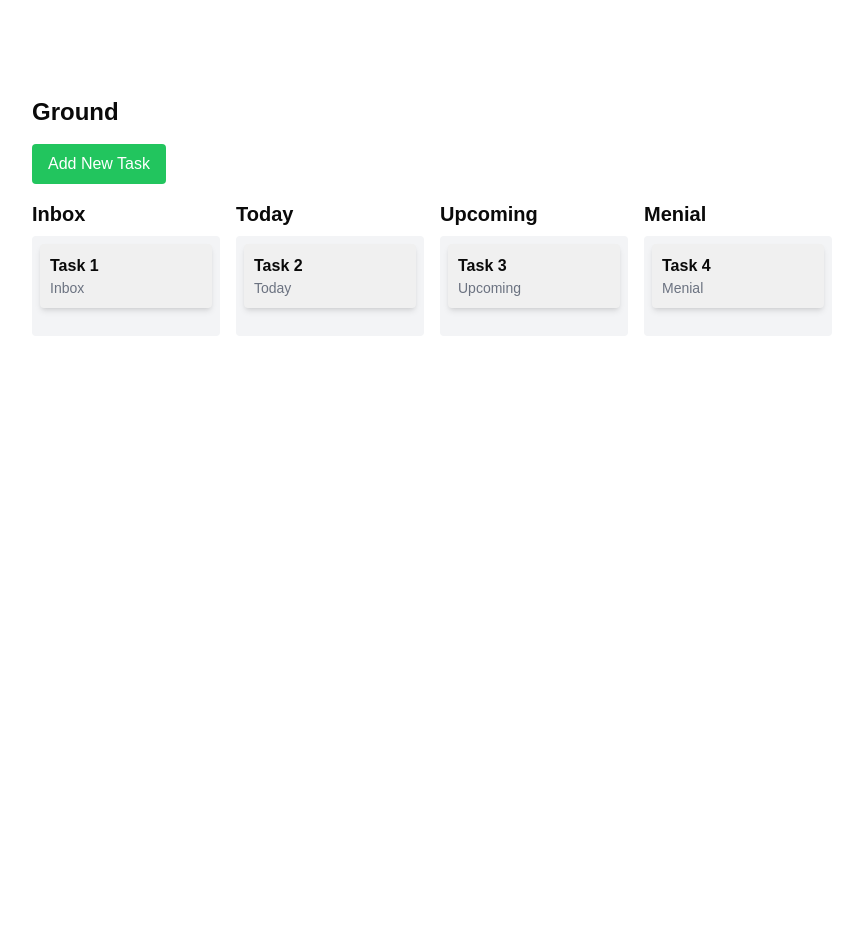
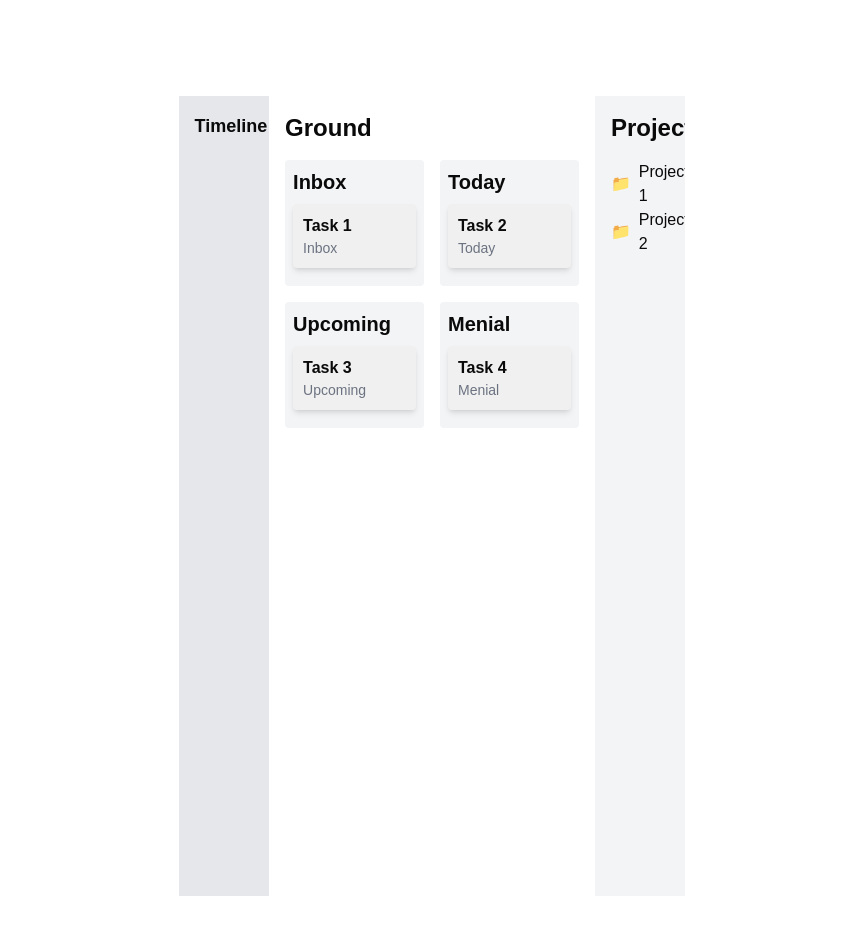
Before and after one commit to leehee16/timedash, a Next.js app: page / in a window 1280 px wide. Shown: the top 934 px of the page, without its empty margins (208-1068 px from the left). Before the commit the page ends 800 px from the top, so only its background shows below. Built offline with nearby package versions, Linux system fonts and the light colour scheme.

Commit message:
프로젝트창 생성

```diff
--- a/app/components/AddTaskButton.tsx
+++ /dev/null
@@ -1,49 +0,0 @@
-"use client";
-
-import React, { useState } from 'react';
-
-interface AddTaskButtonProps {
-  onAddTask: (title: string) => void;
-}
-
-export const AddTaskButton: React.FC<AddTaskButtonProps> = ({ onAddTask }) => {
-  const [isAdding, setIsAdding] = useState(false);
-  const [newTaskTitle, setNewTaskTitle] = useState('');
-
-  const handleAddTask = () => {
-    if (newTaskTitle.trim()) {
-      onAddTask(newTaskTitle.trim());
-      setNewTaskTitle('');
-      setIsAdding(false);
-    }
-  };
-
-  if (isAdding) {
-    return (
-      <div className="mb-4">
-        <input
-          type="text"
-          value={newTaskTitle}
-          onChange={(e) => setNewTaskTitle(e.target.value)}
-          className="border p-2 mr-2"
-          placeholder="Enter task title"
-        />
-        <button onClick={handleAddTask} className="bg-blue-500 text-white px-4 py-2 rounded">
-          Add
-        </button>
-        <button onClick={() => setIsAdding(false)} className="ml-2 text-gray-500">
-          Cancel
-        </button>
-      </div>
-    );
-  }
-
-  return (
-    <button
-      onClick={() => setIsAdding(true)}
-      className="bg-green-500 text-white px-4 py-2 rounded mb-4"
-    >
-      Add New Task
-    </button>
-  );
-};
--- a/app/components/Ground.tsx
+++ b/app/components/Ground.tsx
@@ -1,82 +1,115 @@
 "use client";
 
 import React, { useState } from 'react';
-import { DndContext, DragEndEvent, DragOverlay, closestCorners } from '@dnd-kit/core';
-import { SortableContext, arrayMove } from '@dnd-kit/sortable';
-import { TaskList } from './TaskList';
+import { DndContext, DragEndEvent, DragOverlay, useSensors, useSensor, PointerSensor, useDroppable } from '@dnd-kit/core';
+import { SortableContext, verticalListSortingStrategy } from '@dnd-kit/sortable';
 import { TaskBlock } from './TaskBlock';
-import { AddTaskButton } from './AddTaskButton';
+import { Timeline } from './Timeline';
+import { Project } from '../models/Project';
+import { Task } from '../models/Task';
 
-export type TaskCategory = 'Inbox' | 'Today' | 'Upcoming' | 'Menial';
+export type TaskCategory = 'Inbox' | 'Today' | 'Upcoming' | 'Menial' | 'Planned' | 'Recorded';
 
-export interface Task {
-  id: string;
-  title: string;
-  category: TaskCategory;
-}
+export const Ground: React.FC = () => {
+  const [tasks, setTasks] = useState<Task[]>([
+    new Task('1', 'Task 1', 'Inbox'),
+    new Task('2', 'Task 2', 'Today'),
+    new Task('3', 'Task 3', 'Upcoming'),
+    new Task('4', 'Task 4', 'Menial'),
+  ]);
 
-export const Ground = () => {
-  const [tasks, setTasks] = useState<Task[]>([
-    { id: '1', title: 'Task 1', category: 'Inbox' },
-    { id: '2', title: 'Task 2', category: 'Today' },
-    { id: '3', title: 'Task 3', category: 'Upcoming' },
-    { id: '4', title: 'Task 4', category: 'Menial' },
+  const [timelineTasks, setTimelineTasks] = useState<Task[]>([]);
+  const [activeId, setActiveId] = useState<string | null>(null);
+  const [projects, setProjects] = useState<Project[]>([
+    new Project('1', 'Project 1'),
+    new Project('2', 'Project 2'),
   ]);
-  const [activeId, setActiveId] = useState<string | null>(null);
+
+  const sensors = useSensors(useSensor(PointerSensor));
 
   const categories: TaskCategory[] = ['Inbox', 'Today', 'Upcoming', 'Menial'];
 
-  const onDragEnd = (event: DragEndEvent) => {
+  const handleDragEnd = (event: DragEndEvent) => {
     const { active, over } = event;
 
     if (!over) return;
 
-    const activeTask = tasks.find(task => task.id === active.id);
-    const overCategory = over.id as TaskCategory;
-
-    if (activeTask && activeTask.category !== overCategory) {
-      setTasks(tasks => {
-        const oldIndex = tasks.findIndex(task => task.id === active.id);
-        const newIndex = tasks.filter(task => task.category === overCategory).length;
-        const newTasks = arrayMove(tasks, oldIndex, oldIndex);
-        newTasks[oldIndex] = { ...newTasks[oldIndex], category: overCategory };
-        return newTasks;
-      });
+    if (over.id === 'timeline') {
+      const taskToMove = tasks.find(task => task.id === active.id);
+      if (taskToMove) {
+        setTasks(tasks.filter(task => task.id !== active.id));
+        setTimelineTasks([...timelineTasks, { ...taskToMove, category: 'Planned' }]);
+      }
+    } else if (typeof over.id === 'string' && categories.includes(over.id as TaskCategory)) {
+      const taskToMove = tasks.find(task => task.id === active.id) || timelineTasks.find(task => task.id === active.id);
+      if (taskToMove) {
+        if (taskToMove.category === 'Planned') {
+          setTimelineTasks(timelineTasks.filter(task => task.id !== active.id));
+        } else {
+          setTasks(tasks.filter(task => task.id !== active.id));
+        }
+        setTasks([...tasks, { ...taskToMove, category: over.id as TaskCategory }]);
+      }
     }
 
     setActiveId(null);
   };
 
-  const addTask = (title: string) => {
-    const newTask: Task = {
-      id: Date.now().toString(),
-      title,
-      category: 'Inbox',
-    };
-    setTasks([...tasks, newTask]);
+  const handleDragStart = (event: DragEndEvent) => {
+    setActiveId(event.active.id as string);
   };
 
+  const CategoryDroppable = ({ category }: { category: TaskCategory }) => {
+    const { setNodeRef } = useDroppable({ id: category });
+    return (
+      <div ref={setNodeRef} className="bg-gray-100 p-2 rounded min-h-[100px]">
+        <h3 className="text-xl font-semibold mb-2">{category}</h3>
+        <SortableContext items={tasks.filter(task => task.category === category).map(task => task.id)} strategy={verticalListSortingStrategy}>
+          {tasks.filter(task => task.category === category).map((task) => (
+            <TaskBlock key={task.id} task={task} />
+          ))}
+        </SortableContext>
+      </div>
+    );
+  };
+
+  const ProjectTree = ({ project, depth = 0 }: { project: Project; depth?: number }) => (
+    <div style={{ marginLeft: `${depth * 20}px` }}>
+      <div className="flex items-center">
+        <span className="mr-2">📁</span>
+        <span>{project.name}</span>
+      </div>
+      {project.subProjects.map(subProject => (
+        <ProjectTree key={subProject.id} project={subProject} depth={depth + 1} />
+      ))}
+    </div>
+  );
+
   return (
-    <DndContext onDragEnd={onDragEnd} onDragStart={e => setActiveId(e.active.id)} collisionDetection={closestCorners}>
-      <div className="ground">
-        <h2 className="text-2xl font-bold mb-4">Ground</h2>
-        <AddTaskButton onAddTask={addTask} />
-        <div className="flex flex-wrap -mx-2">
-          <SortableContext items={tasks.map(task => task.id)}>
+    <DndContext sensors={sensors} onDragEnd={handleDragEnd} onDragStart={handleDragStart}>
+      <div className="flex h-screen">
+        <Timeline tasks={timelineTasks} />
+        <div className="ground w-1/2 p-4 overflow-auto">
+          <h2 className="text-2xl font-bold mb-4">Ground</h2>
+          <div className="grid grid-cols-2 gap-4">
             {categories.map((category) => (
-              <div key={category} className="w-full sm:w-1/2 md:w-1/4 px-2 mb-4">
-                <h3 className="text-xl font-semibold mb-2">{category}</h3>
-                <TaskList
-                  tasks={tasks.filter(task => task.category === category)}
-                  category={category}
-                />
-              </div>
+              <CategoryDroppable key={category} category={category} />
             ))}
-          </SortableContext>
+          </div>
+        </div>
+        <div className="projects w-1/4 bg-gray-100 p-4 overflow-auto">
+          <h2 className="text-2xl font-bold mb-4">Projects</h2>
+          {projects.map(project => (
+            <ProjectTree key={project.id} project={project} />
+          ))}
         </div>
       </div>
       <DragOverlay>
-        {activeId ? <TaskBlock task={tasks.find(task => task.id === activeId)!} /> : null}
+        {activeId ? (
+          <TaskBlock
+            task={tasks.find(task => task.id === activeId) || timelineTasks.find(task => task.id === activeId)!}
+          />
+        ) : null}
       </DragOverlay>
     </DndContext>
   );
--- a/app/components/TaskList.tsx
+++ /dev/null
@@ -1,28 +0,0 @@
-"use client";
-
-import React from 'react';
-import { useDroppable } from '@dnd-kit/core';
-import { SortableContext, verticalListSortingStrategy } from '@dnd-kit/sortable';
-import { TaskBlock } from './TaskBlock';
-import { Task, TaskCategory } from './Ground';
-
-interface TaskListProps {
-  tasks: Task[];
-  category: TaskCategory;
-}
-
-export const TaskList: React.FC<TaskListProps> = ({ tasks, category }) => {
-  const { setNodeRef } = useDroppable({
-    id: category,
-  });
-
-  return (
-    <SortableContext items={tasks} strategy={verticalListSortingStrategy}>
-      <div ref={setNodeRef} className="bg-gray-100 p-2 rounded min-h-[100px]">
-        {tasks.map((task) => (
-          <TaskBlock key={task.id} task={task} />
-        ))}
-      </div>
-    </SortableContext>
-  );
-};
--- /dev/null
+++ b/app/components/Timeline.tsx
@@ -0,0 +1,28 @@
+"use client";
+
+import React from 'react';
+import { useDroppable } from '@dnd-kit/core';
+import { SortableContext, verticalListSortingStrategy } from '@dnd-kit/sortable';
+import { TaskBlock } from './TaskBlock';
+import { Task } from './Ground';
+
+interface TimelineProps {
+  tasks: Task[];
+}
+
+export const Timeline: React.FC<TimelineProps> = ({ tasks }) => {
+  const { setNodeRef } = useDroppable({
+    id: 'timeline',
+  });
+
+  return (
+    <div ref={setNodeRef} className="timeline w-1/4 bg-gray-200 p-4 min-h-screen overflow-auto">
+      <h3 className="text-lg font-semibold mb-4">Timeline</h3>
+      <SortableContext items={tasks.map(task => task.id)} strategy={verticalListSortingStrategy}>
+        {tasks.map((task) => (
+          <TaskBlock key={task.id} task={task} />
+        ))}
+      </SortableContext>
+    </div>
+  );
+};
--- /dev/null
+++ b/app/models/Project.ts
@@ -0,0 +1,21 @@
+export class Project {
+  id: string;
+  name: string;
+  tasks: Task[];
+  subProjects: Project[];
+
+  constructor(id: string, name: string) {
+    this.id = id;
+    this.name = name;
+    this.tasks = [];
+    this.subProjects = [];
+  }
+
+  addTask(task: Task) {
+    this.tasks.push(task);
+  }
+
+  addSubProject(project: Project) {
+    this.subProjects.push(project);
+  }
+}
--- /dev/null
+++ b/app/models/Task.ts
@@ -0,0 +1,16 @@
+import { TaskCategory } from '../components/Ground';
+
+export class Task {
+  id: string;
+  title: string;
+  category: TaskCategory;
+  estimatedTime?: number;
+  recordedTime?: number;
+  priority?: number;
+
+  constructor(id: string, title: string, category: TaskCategory) {
+    this.id = id;
+    this.title = title;
+    this.category = category;
+  }
+}
```
